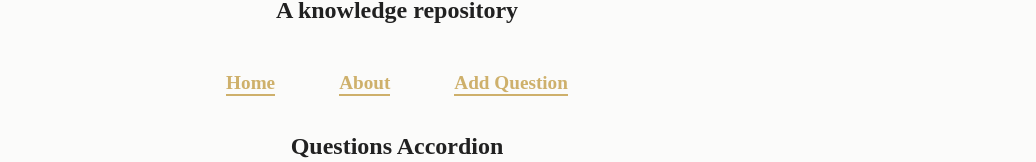
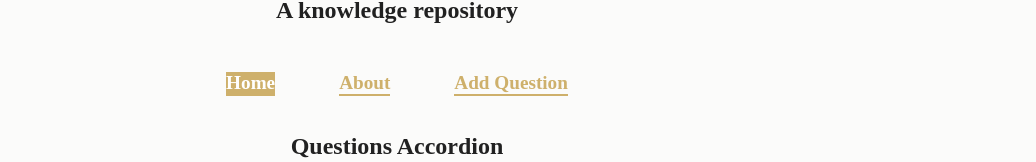
Before and after one commit to ussenuk/ibuka_project, a React (Create React App) app: page / in a window 1280 px wide. Shown: the part 357-519 px from the top of the page, without its empty margins (243-1279 px from the left). Built offline with nearby package versions, Linux system fonts and the light colour scheme; data requests are answered from the project's data file.

Commit message:
worked on the React Router version 6 implementation on the Navigation Bar to help us navigate through the differents components without affecting the JSX

```diff
--- a/src/components/App.js
+++ b/src/components/App.js
@@ -1,4 +1,5 @@
 import React, { useState} from "react";
+import { BrowserRouter, Routes ,Route } from "react-router-dom";
 import NavBar from "./NavBar";
 import QuestionForm from "./QuestionForm";
 import QuestionList from "./QuestionList";
@@ -21,31 +22,28 @@ function App() {
 
     const [page, setPage] = useState("/")
 
-    function getCurrentPage() {
-      switch(page) {
-          case "/":
-              return <QuestionList  />
-          case "/about":
-              return <About />
-          case "/addquestion":
-              return <QuestionForm />
-          default:
-              return <h1>404 not found</h1>
-      }
-  }
-
 
   return (
-    <main>
+    <BrowserRouter>
+
+<main>
       <div className={appClass}>
         <Header isDark={isDark} setIsDark={setIsDark}/>
         <NavBar onChangePage={setPage} />
-        {/* {page === "Form" ? <QuestionForm onAddQuestion={setPage} /> : <QuestionList />} */}
-        {getCurrentPage()}
+        <Routes>
+
+          <Route path="/about" element={<About/>}/>
+          <Route path="/addquestion"element={<QuestionForm/>} />
+          <Route path="/" element={<QuestionList />} />
+
+        </Routes>
 
       </div>
 
     </main>
+
+    </BrowserRouter>
+
   );
 }
 
--- a/src/components/NavBar.js
+++ b/src/components/NavBar.js
@@ -1,25 +1,13 @@
 import React from "react";
+import { NavLink } from "react-router-dom";
 
-function NavBar({ onChangePage }) {
-
-  // return (
-  //   <nav>
-  //     {/* <button onClick={() => onChangePage("Form")}>Add Question</button> */}
-  //     {/* <button onClick={() => onChangePage("List")}>View Questions</button> */}
-  //   </nav>
-  // );
-  function handleLinkClick(e) {
-    e.preventDefault()
-    onChangePage(e.target.pathname)
-
-  }
-
+function NavBar() {
 
   return (
     <nav>
-        <a onClick={handleLinkClick} href="/">Home</a>
-        <a onClick={handleLinkClick} href="/about">About</a>
-        <a onClick={handleLinkClick} href="/addquestion">Add Question</a>
+        <NavLink exact to="/">Home</NavLink>
+        <NavLink to="/about">About</NavLink>
+        <NavLink to="/addquestion">Add Question</NavLink>
     </nav>
 );
 
--- a/src/index.css
+++ b/src/index.css
@@ -16,20 +16,7 @@
   box-sizing: border-box;
 }
 
-/* body {
-  font-family: "Press Start 2p", cursive;
-  background: rgb(2, 162, 152);
-  background: rgb(231, 231, 231);
-  background: linear-gradient(
-    90deg,
-    rgb(25, 216, 204) 0%,
-    rgba(33, 246, 233, 1) 100%
-  );
-} */
 
-/* body {
-  background: rgb(231, 231, 231);
-} */
 
 h1,
 h2,
@@ -52,17 +39,6 @@ button {
   transition: all 0.1s ease-in;
 }
 
-/* nav button {
-  margin: 1rem 5rem;
-} */
-
-/* main {
-  margin: 4rem auto;
-  max-width: 700px;
-  min-height: 500px;
-  background: white;
-  box-shadow: 4px 4px rgba(0, 0, 0, 0.2);
-} */
 
 section {
   padding: 1rem;
@@ -128,14 +104,6 @@ header {
 
   text-align: center;
 
-
-  /* display: flex; */
-
-
-  /* justify-content: center; */
-  /* align-items: center; */
-  /* border-top-left-radius: 10px;
-  border-top-right-radius: 10px; */
 }
 
 
@@ -144,10 +112,7 @@ header h2 {
   font-family: "Press Start 1p", cursive;
 }
 
-/* header button {
-  background: var(--gray);
 
-} */
 
 .header-button {
   text-align: right;
@@ -176,6 +141,12 @@ nav a:active {
   border-bottom: 2px solid tomato;
 }
 
+nav a.active {
+  background-color: rgb(206, 176, 107);
+  color: white;
+
+}
+
 
 p {
   padding-top: 0.5rem;
```
Also changed, not shown: package.json (+4 -3 lines), 1 other file (tests, documents, lock files or other folders).
